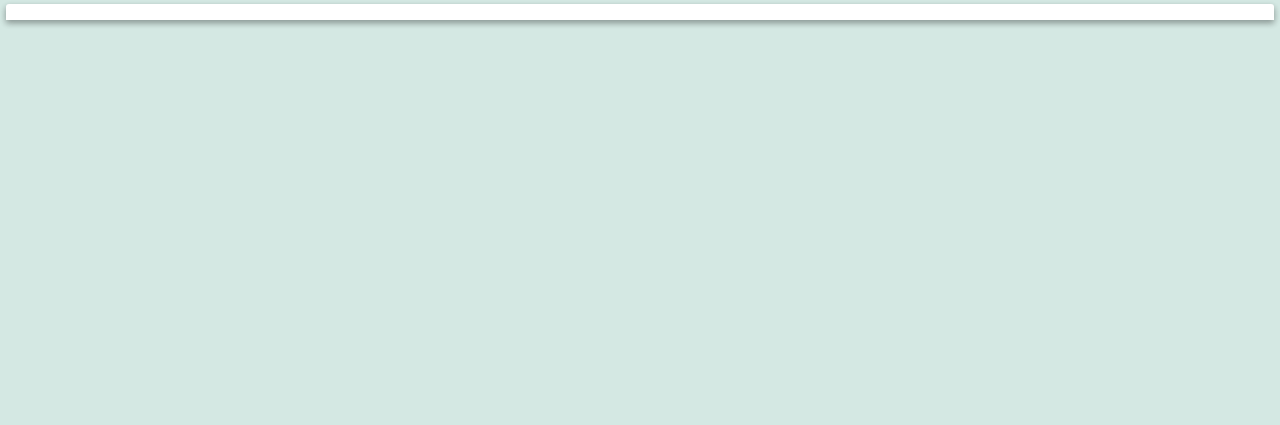
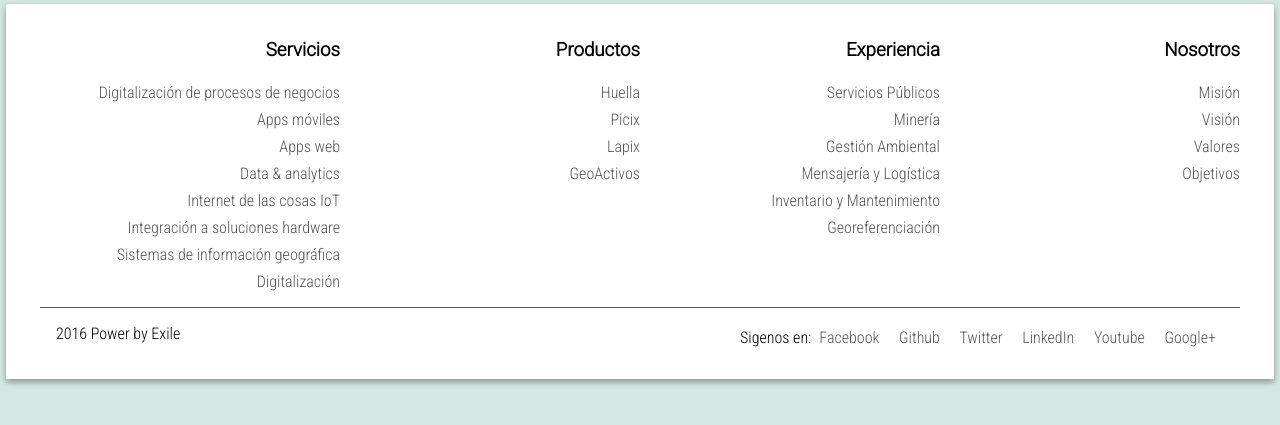
Before and after one commit to exildev/webpage, a Django app: template exile/templates/exile/page.html in a window 1280 px wide. Shown: the part 128-553 px from the top of the page. Run offline with Django 3.2, Linux system fonts and the light colour scheme; the template is opened without the code that fills it: values that come from a table or form of the project are taken from there, others are empty; data comes from the database, SQL or seed files in the repository; parts of the project's set-up code (start-up, migrations or seed data) failed here and were passed over.

Commit message:
Migracion

```diff
--- a/exile/templates/exile/index.html
+++ b/exile/templates/exile/index.html
@@ -27,3 +27,109 @@
   {% endfor %}
 </ul>
 {% endblock %}
+{% block footer %}
+  <div class="row">
+      <div class="col-3">
+          <h3>Servicios</h3>
+          <ul>
+              <li>
+                  <a href="#">Digitalización de procesos de negocios</a>
+              </li>
+              <li>
+                  <a href="#">Apps móviles</a>
+              </li>
+              <li>
+                  <a href="#">Apps web</a>
+              </li>
+              <li>
+                  <a href="#">Data & analytics</a>
+              </li>
+              <li>
+                  <a href="#">Internet de las cosas IoT</a>
+              </li>
+              <li>
+                  <a href="#">Integración a soluciones hardware</a>
+              </li>
+              <li>
+                  <a href="#">Sistemas de información geográfica</a>
+              </li>
+              <li>
+                  <a href="#">Digitalización</a>
+              </li>
+          </ul>
+      </div>
+      <div class="col-3">
+          <h3>Productos</h3>
+          <ul>
+              <li>
+                  <a href="#">Huella</a>
+              </li>
+              <li>
+                  <a href="#">Picix</a>
+              </li>
+              <li>
+                  <a href="#">Lapix</a>
+              </li>
+              <li>
+                  <a href="#">GeoActivos</a>
+              </li>
+          </ul>
+      </div>
+      <div class="col-3">
+          <h3>Experiencia</h3>
+          <ul>
+              <li>
+                  <a href="#">Servicios Públicos</a>
+              </li>
+              <li>
+                  <a href="#">Minería</a>
+              </li>
+              <li>
+                  <a href="#">Gestión Ambiental</a>
+              </li>
+              <li>
+                  <a href="#">Mensajería y Logística</a>
+              </li>
+              <li>
+                  <a href="#">Inventario y Mantenimiento</a>
+              </li>
+              <li>
+                  <a href="#">Georeferenciación</a>
+              </li>
+          </ul>
+      </div>
+      <div class="col-3">
+          <h3>Nosotros</h3>
+          <ul>
+              <li>
+                  <a href="#">Misión</a>
+              </li>
+              <li>
+                  <a href="#">Visión</a>
+              </li>
+              <li>
+                  <a href="#">Valores</a>
+              </li>
+              <li>
+                  <a href="#">Objetivos</a>
+              </li>
+          </ul>
+      </div>
+  </div>
+  <div class="row power">
+      <div class="col-2">
+          2016 Power by Exile
+      </div>
+      <div class="col-10 right social">
+          <span>Sigenos en: </span>
+          <ul>
+              <li><a href="#"><span></span>Facebook</a></li>
+              <li><a href="#"><span></span>Github</a></li>
+              <li><a href="#"><span></span>Twitter</a></li>
+              <li><a href="#"><span></span>LinkedIn</a></li>
+              <li><a href="#"><span></span>Youtube</a></li>
+              <li><a href="#"><span></span>Google+</a></li>
+          </ul>
+      </div>
+  </div>
+{% endblock %}
--- a/exile/templates/exile/page.html
+++ b/exile/templates/exile/page.html
@@ -1,5 +1,3 @@
 {% extends "exile/index.html" %}
 {% block boby %}
 {% endblock %}
-{% block footer %}
-{% endblock %}
--- a/webpage/settings.py
+++ b/webpage/settings.py
@@ -112,7 +112,7 @@ DATABASES = {
         'NAME': 'webpage',
         'USER': 'postgres',
         'PASSWORD': 'Exile*74522547',
-        'HOST': 'localhost',
+        'HOST': '104.236.33.228',
         'POST': '5432'
     }
 }
```
Also changed, not shown: exile/templatetags/menu_filter.py (+8 -0 lines).
